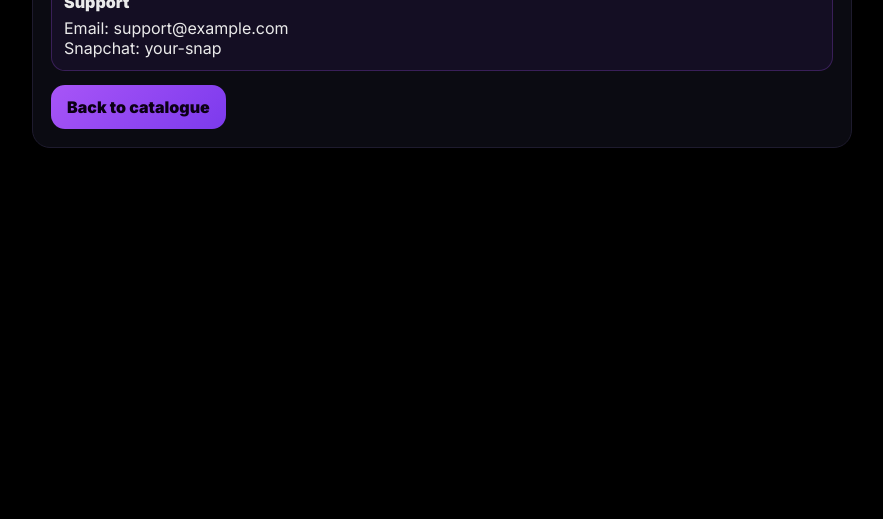
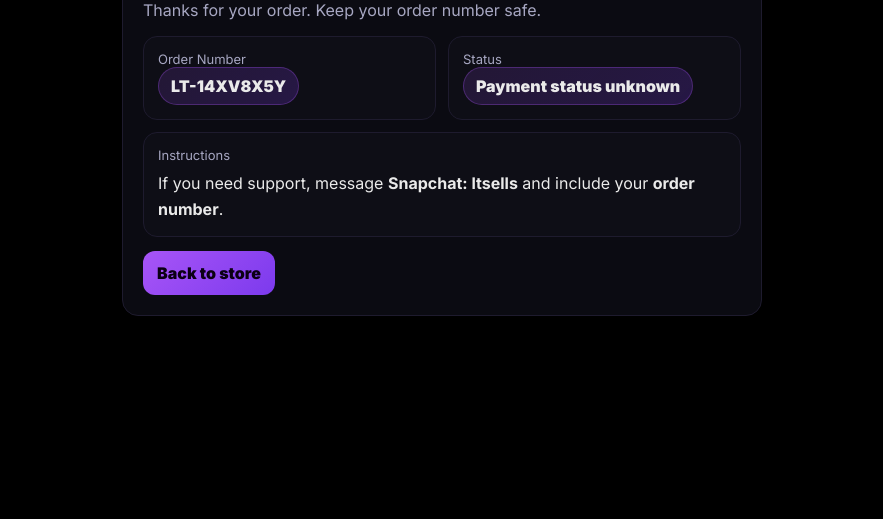
Before and after one commit to streamermurray-boop/Lt-site, a website: page success.html in a window 1280 px wide. Shown: the part 281-800 px from the top of the page, without its empty margins (198-1081 px from the left). Drawn offline with Linux system fonts and the light colour scheme.

Commit message:
Update success.html

```diff
--- a/success.html
+++ b/success.html
@@ -1,79 +1,89 @@
-<!doctype html>
+<!DOCTYPE html>
 <html lang="en">
 <head>
-  <meta charset="utf-8"/>
-  <meta name="viewport" content="width=device-width, initial-scale=1"/>
+  <meta charset="utf-8" />
+  <meta name="viewport" content="width=device-width, initial-scale=1" />
   <title>Order Confirmed — LT Finds</title>
   <link href="https://fonts.googleapis.com/css2?family=Inter:wght@400;700;900&display=swap" rel="stylesheet">
   <style>
-    :root{--bg:#000;--panel:#0b0b12;--text:#EAEAEA;--line:#1e1b2e;--purple:#a855f7;--purple2:#7c3aed}
-    body{margin:0;background:var(--bg);color:var(--text);font-family:Inter,system-ui}
-    .wrap{max-width:820px;margin:0 auto;padding:28px}
-    .card{background:var(--panel);border:1px solid var(--line);border-radius:18px;padding:18px;box-shadow:0 10px 30px rgba(0,0,0,.45)}
-    .badge{display:inline-block;padding:7px 12px;border-radius:999px;font-weight:900;background:linear-gradient(135deg,var(--purple),var(--purple2));color:#0b0014}
-    a.btn{display:inline-block;margin-top:14px;padding:12px 16px;border-radius:14px;font-weight:900;text-decoration:none;background:linear-gradient(135deg,var(--purple),var(--purple2));color:#0b0014}
-    .muted{color:#a7a7c2}
-    .row{margin-top:12px;padding:12px;border-radius:14px;border:1px solid rgba(168,85,247,.25);background:rgba(124,58,237,.08)}
-    .k{font-weight:900}
+    :root{
+      --bg:#000;
+      --panel:#0b0b12;
+      --text:#EAEAEA;
+      --muted:#a7a7c2;
+      --line:#1e1b2e;
+      --purple:#a855f7;
+      --purple-2:#7c3aed;
+      --radius:16px;
+      --shadow:0 10px 30px rgba(0,0,0,.45);
+    }
+    *{box-sizing:border-box}
+    body{margin:0;background:var(--bg);color:var(--text);font-family:'Inter',system-ui}
+    .wrap{min-height:100vh;display:grid;place-items:center;padding:24px}
+    .card{max-width:640px;width:100%;background:var(--panel);border:1px solid var(--line);border-radius:var(--radius);box-shadow:var(--shadow);padding:20px}
+    h1{margin:0 0 8px;font-size:34px}
+    .pill{display:inline-block;padding:8px 12px;border-radius:999px;background:linear-gradient(135deg,rgba(168,85,247,.14),rgba(124,58,237,.22));border:1px solid rgba(168,85,247,.3);font-weight:900}
+    .muted{color:var(--muted)}
+    .row{display:flex;gap:12px;flex-wrap:wrap;margin-top:14px}
+    .box{flex:1;min-width:240px;border:1px solid var(--line);border-radius:14px;padding:14px;background:#0e0e16}
+    a.btn{display:inline-block;margin-top:14px;padding:12px 14px;border-radius:12px;background:linear-gradient(135deg,var(--purple),var(--purple-2));color:#0b0014;text-decoration:none;font-weight:900}
+    .small{font-size:13px}
   </style>
 </head>
 <body>
   <div class="wrap">
     <div class="card">
-      <div class="badge">Order Confirmed</div>
-      <h1 style="margin:12px 0 6px">Thank you — we’ve got it ✅</h1>
-      <p class="muted" style="margin:0 0 12px">Save your order number. You’ll need it for any support.</p>
+      <h1>✅ Order Confirmed</h1>
+      <p class="muted">Thanks for your order. Keep your order number safe.</p>
 
       <div class="row">
-        <div class="k">Order Number</div>
-        <div id="orderNo" style="font-size:22px;font-weight:900;margin-top:6px">LT-LOADING</div>
-      </div>
-
-      <div class="row">
-        <div class="k">Support</div>
-        <div style="margin-top:6px">
-          Email: <span id="supportEmail">support@example.com</span><br/>
-          Snapchat: <span id="supportSnap">your-snap</span>
+        <div class="box">
+          <div class="muted small">Order Number</div>
+          <div id="orderNum" class="pill">Generating…</div>
+        </div>
+        <div class="box">
+          <div class="muted small">Status</div>
+          <div id="status" class="pill">Checking payment…</div>
         </div>
       </div>
 
-      <a class="btn" href="/">Back to catalogue</a>
+      <div class="box" style="margin-top:12px">
+        <div class="muted small">Instructions</div>
+        <div style="margin-top:8px;line-height:1.6">
+          If you need support, message <b>Snapchat: ltsells</b> and include your <b>order number</b>.
+        </div>
+      </div>
+
+      <a class="btn" href="/">Back to store</a>
     </div>
   </div>
 
-<script>
-  // Change these to match your index.html settings
-  var SUPPORT_EMAIL = 'support@example.com';
-  var SUPPORT_SNAP  = 'your-snap';
+  <script>
+    // Get session_id from URL
+    const params = new URLSearchParams(location.search);
+    const session_id = params.get("session_id");
 
-  document.getElementById('supportEmail').textContent = SUPPORT_EMAIL;
-  document.getElementById('supportSnap').textContent  = SUPPORT_SNAP;
+    function fallbackOrder(){
+      const rnd = Math.random().toString(36).slice(2, 10).toUpperCase();
+      document.getElementById("orderNum").textContent = "LT-" + rnd;
+      document.getElementById("status").textContent = "Payment status unknown";
+    }
 
-  // Use Stripe session_id if present to generate a consistent order number
-  var params = new URLSearchParams(location.search);
-  var sid = params.get('session_id') || '';
-
-  function randomOrder(){
-    var r = Math.random().toString(36).slice(2,8).toUpperCase();
-    var t = Date.now().toString().slice(-5);
-    return 'LT-' + t + '-' + r;
-  }
-
-  async function setOrderNo(){
-    if(!sid){
-      document.getElementById('orderNo').textContent = randomOrder();
-      return;
+    if(!session_id){
+      fallbackOrder();
+    } else {
+      fetch(`/api/get-session?session_id=${encodeURIComponent(session_id)}`)
+        .then(r => r.json())
+        .then(data => {
+          if(data && data.orderNumber){
+            document.getElementById("orderNum").textContent = "LT-" + data.orderNumber;
+            document.getElementById("status").textContent = data.paid ? "Paid ✅" : "Not paid ❌";
+          } else {
+            fallbackOrder();
+          }
+        })
+        .catch(() => fallbackOrder());
     }
-    try{
-      var res = await fetch('/api/get-session?session_id=' + encodeURIComponent(sid));
-      if(!res.ok) throw new Error('bad session');
-      var data = await res.json();
-      document.getElementById('orderNo').textContent = data.orderNumber || randomOrder();
-    }catch(e){
-      document.getElementById('orderNo').textContent = randomOrder();
-    }
-  }
-  setOrderNo();
-</script>
+  </script>
 </body>
 </html>
```
